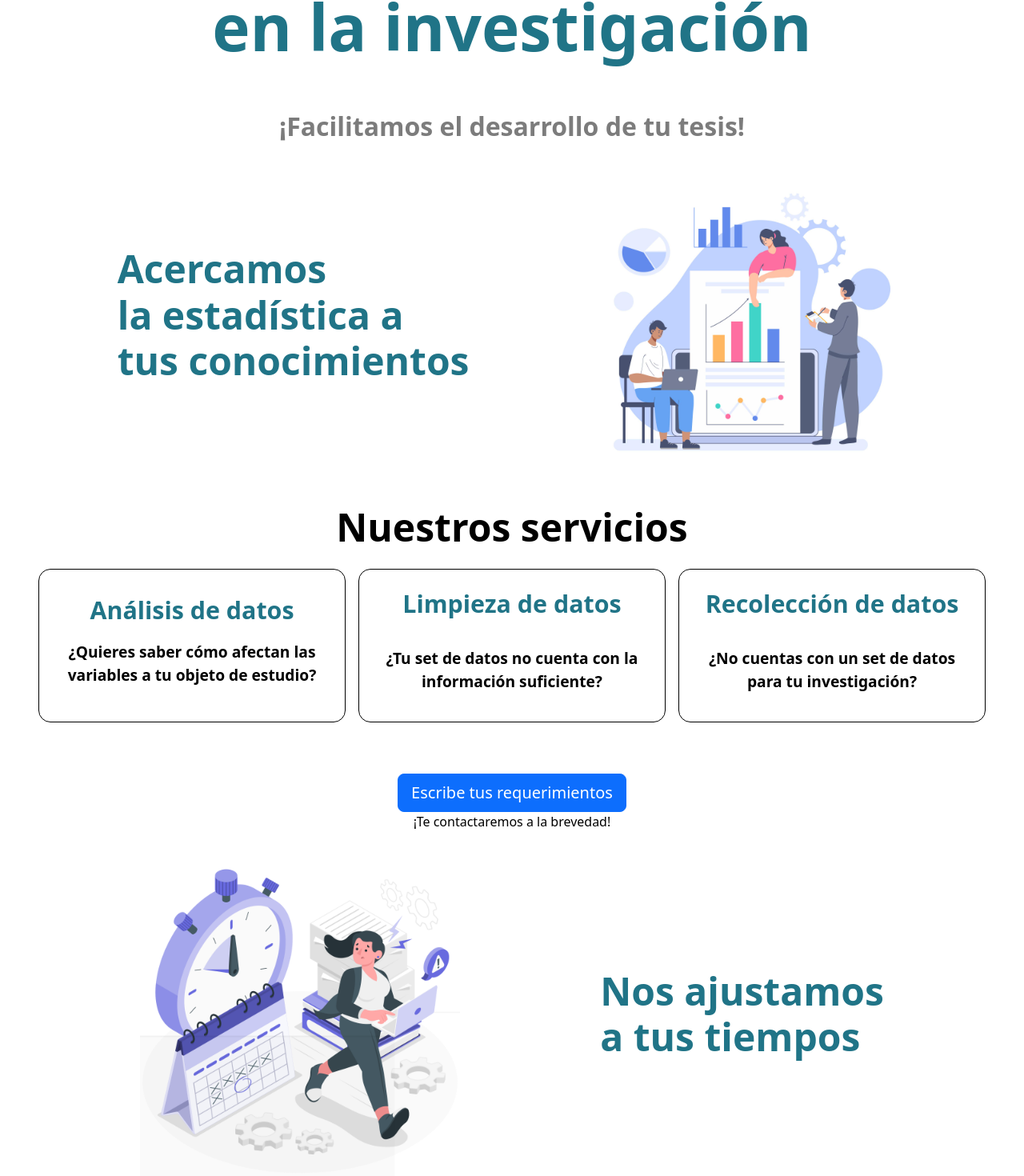
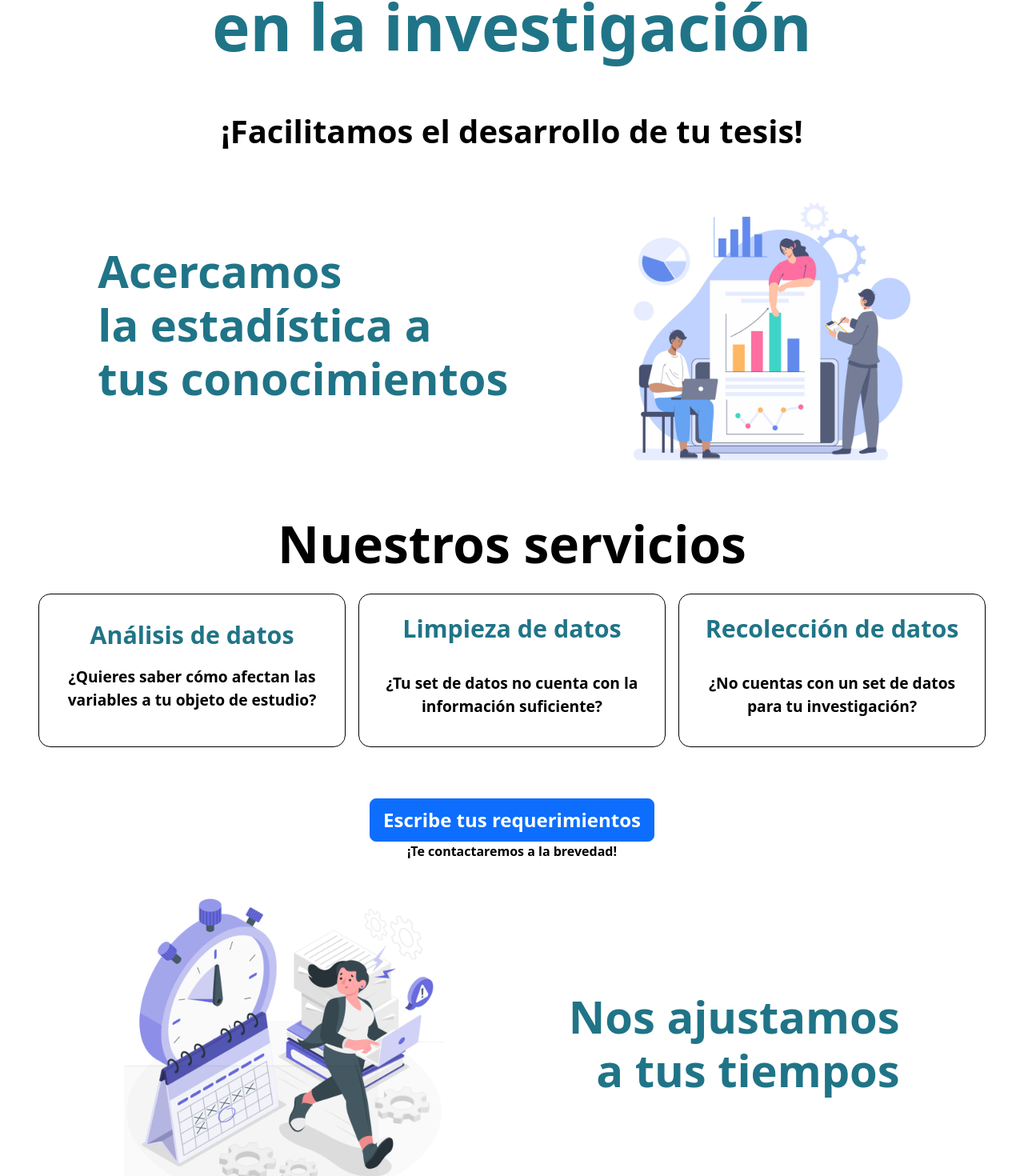
Before and after one commit to MarcoPavez/eSTAT, a React (Create React App) app in the folder client/: page / in a window 1280 px wide. Shown: the part 459-1929 px from the top of the page at 80% size. Built offline with nearby package versions, Linux system fonts and the light colour scheme.

Commit message:
diseño de boton de Inicio.jsx

```diff
--- a/client/src/styles.scss
+++ b/client/src/styles.scss
@@ -39,11 +39,11 @@
         text-align: center;
       }
 
-      p{
+      p {
         margin-top: 2rem;
-        color: rgb(124, 124, 124);
-        font-size: 2rem;
-        font-weight: 600;
+        color: rgb(0, 0, 0);
+        font-size: 2.5rem;
+        font-weight: 700;
       }
 
     }
@@ -64,7 +64,7 @@
 
       h2 {
         font-weight: 800;
-        font-size: 3rem;
+        font-size: 3.5rem;
         color: rgb(32, 116, 135);
         transition: 0.5s;
       }
@@ -77,7 +77,7 @@
       gap: 1rem;
 
       h3 {
-        font-size: 3rem;
+        font-size: 4rem;
         font-weight: 800;
       }
 
@@ -150,10 +150,22 @@
 
         h2 {
           font-weight: 800;
-          font-size: 3rem;
+          font-size: 3.5rem;
           color: rgb(32, 116, 135);
           transition: 0.5s;
+          text-align: right;
         }
+      }
+    }
+
+    .contactanos {
+      button {
+        font-size: 1.5rem;
+        font-weight: 600;
+      }
+      p{
+        font-size: 1rem;
+        font-weight: 600;
       }
     }
   }
@@ -220,7 +232,7 @@
             transition: 0.1s;
           }
 
-          h6:hover{
+          h6:hover {
             color: rgb(187, 187, 187);
           }
 
```
